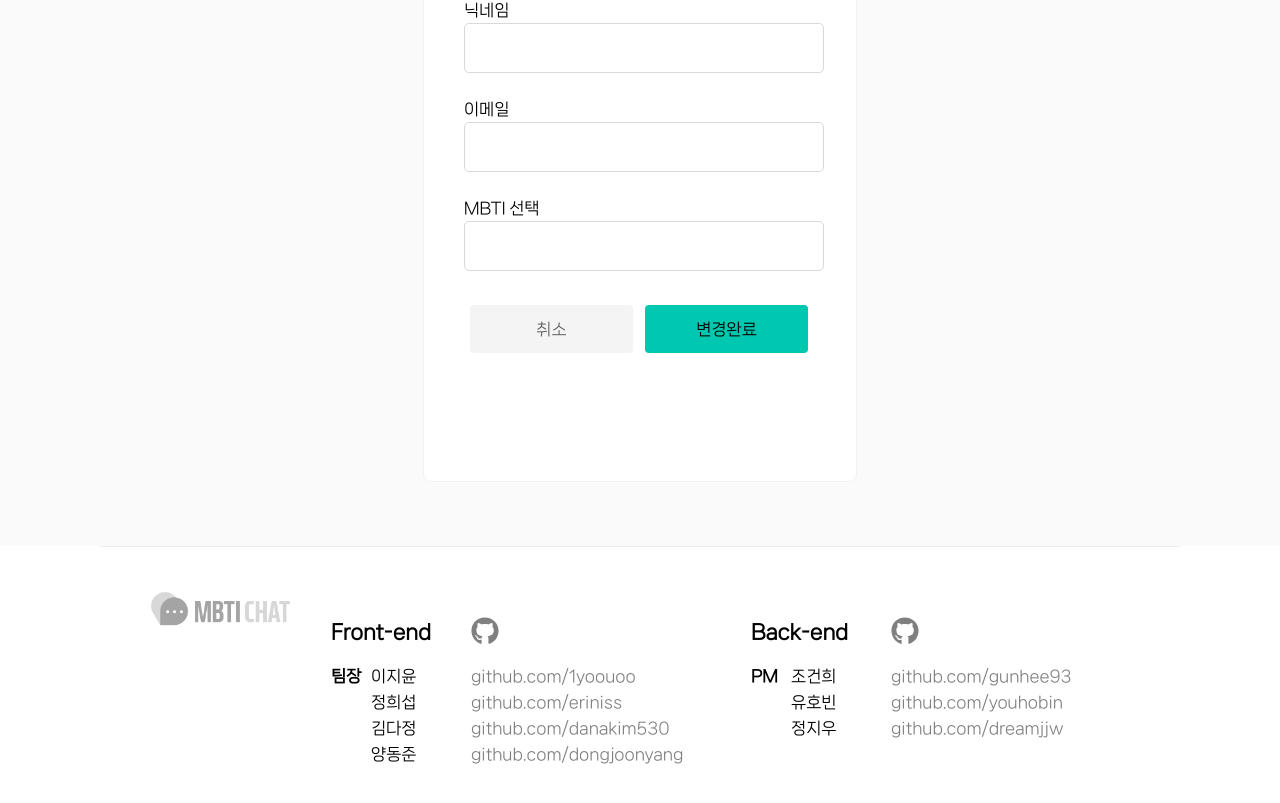
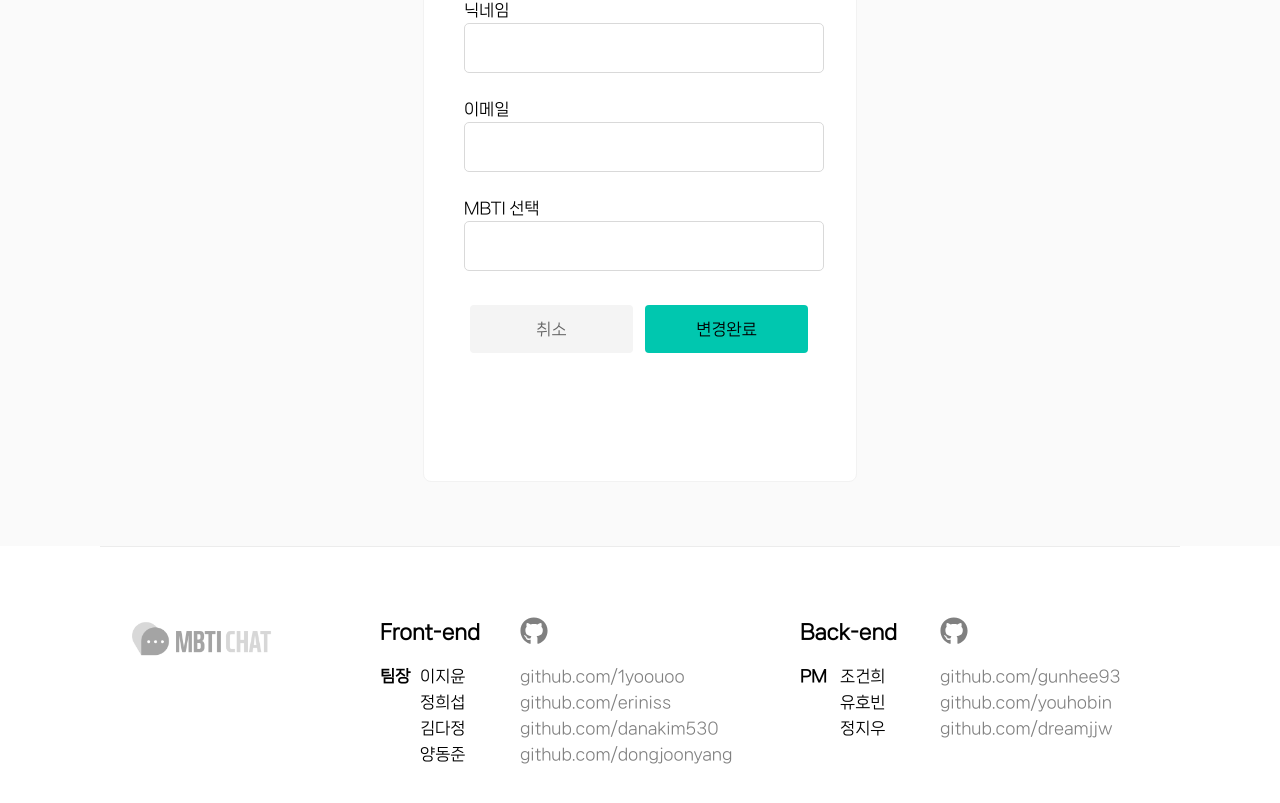
Before and after one commit to Sassy-Project/front-mbti-chat, a React (Create React App) app: page /users in a window 1280 px wide. Shown: the part 275-1078 px from the top of the page. Built offline with nearby package versions, Linux system fonts and the light colour scheme.

Commit message:
fix: className in style.module.scss_2

```diff
--- a/src/common/Footer/style.module.scss
+++ b/src/common/Footer/style.module.scss
@@ -13,7 +13,7 @@
     &__items {
       margin: auto;
       display: flex;
-      &--logo {
+      &__logo {
         padding: 30px;
         min-width: 200px;
       }
@@ -33,7 +33,7 @@
     &__items {
       margin: auto;
       display: flex;
-      &--logo {
+      &__logo {
         padding: 30px;
         min-width: 200px;
       }
@@ -53,7 +53,7 @@
     &__items {
       margin: auto;
       display: flex;
-      &--logo {
+      &__logo {
         padding: 30px;
         min-width: 200px;
       }
```
